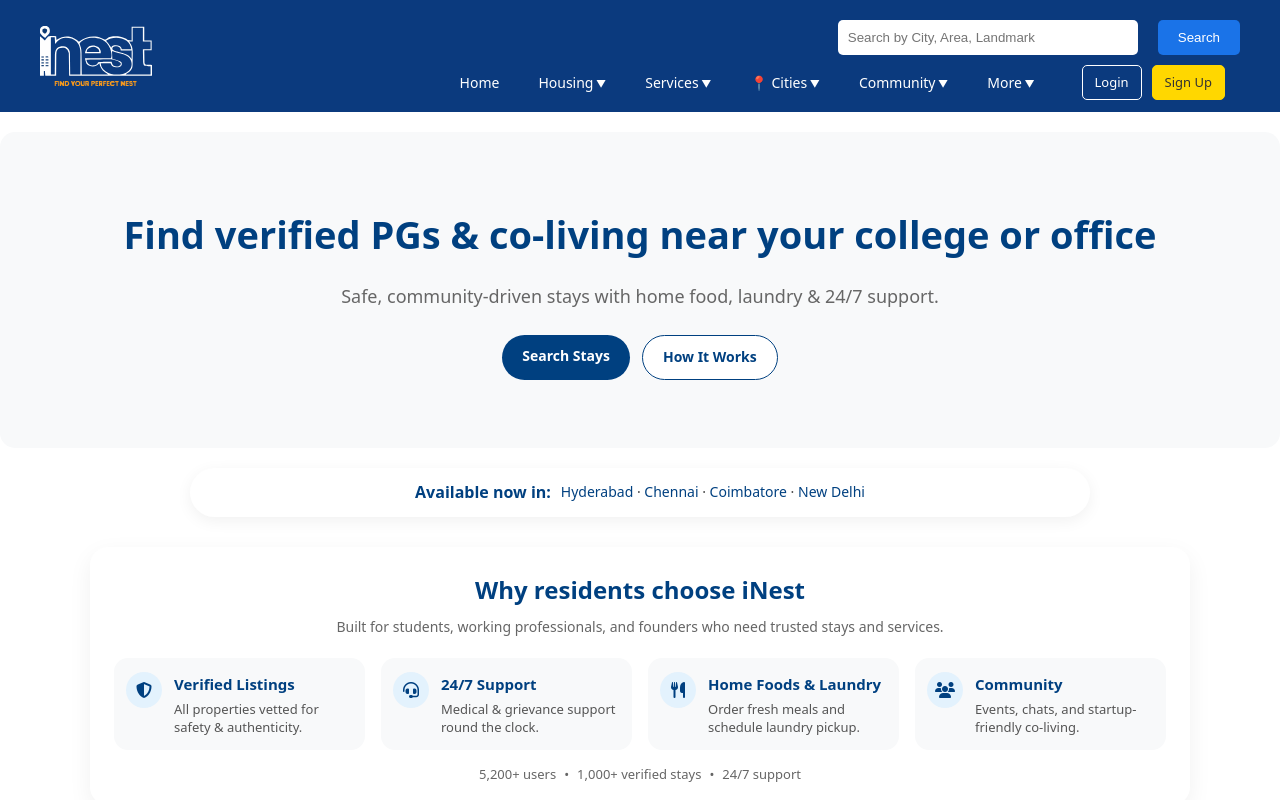
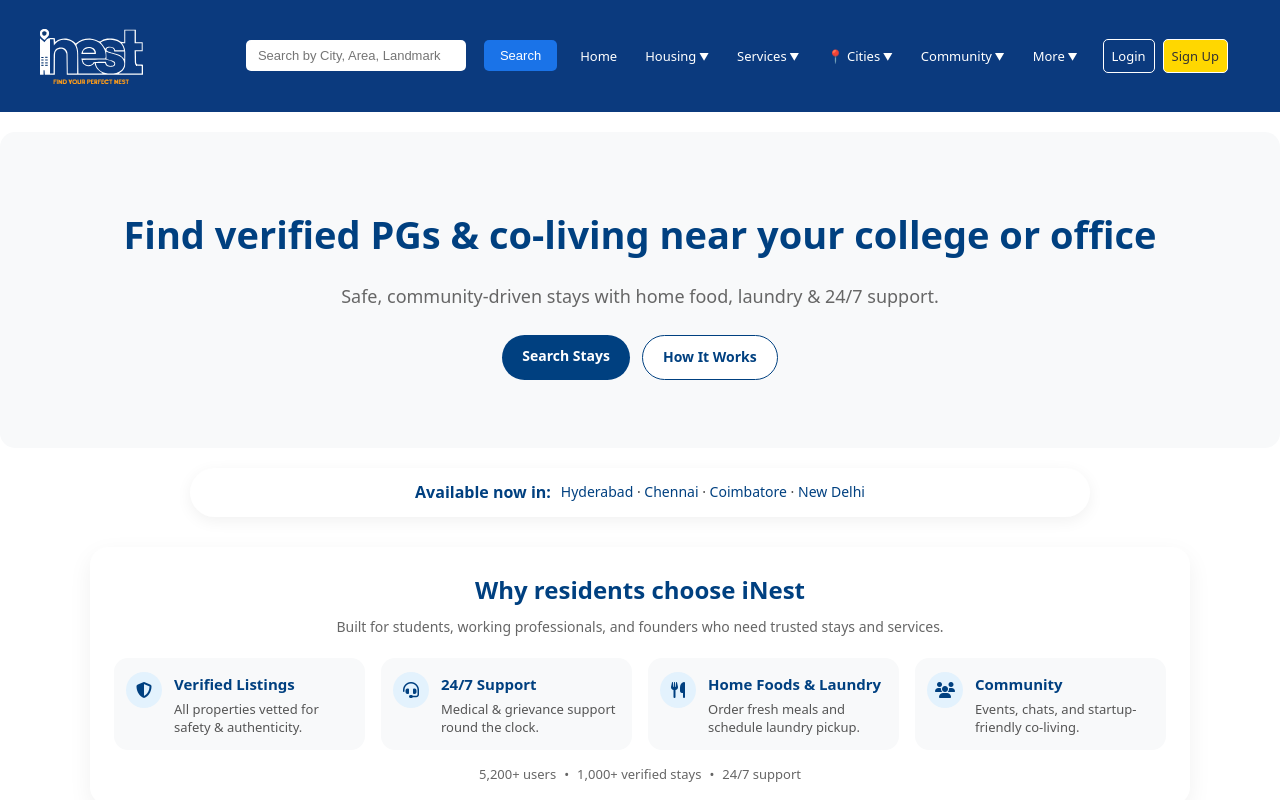
Before and after one commit to vsm-0/inest-website, a website: page public/index.html in a window 1280 px wide. Shown: the top 800 px of the page. Drawn offline with Linux system fonts and the light colour scheme; no server answers; files whose address does not match are found by name.

```diff
--- a/public/responsive-styles.css
+++ b/public/responsive-styles.css
@@ -25,74 +25,78 @@ body header {
 body .header-container {
     display: flex !important;
     justify-content: space-between !important;
-    align-items: flex-start !important;
+    align-items: center !important;
     max-width: 1200px !important;
     margin: 0 auto !important;
 }
 
 body .logo img {
-    height: 80px !important;
-    max-width: 200px !important;
+    height: 55px !important;
+    max-width: 180px !important;
 }
 
 body .right-section {
     display: flex !important;
-    flex-direction: column !important;
-    align-items: flex-end !important;
+    flex-direction: row !important;
+    align-items: center !important;
+    gap: 15px !important;
 }
 
 body .search-bar {
-    margin-bottom: 10px !important;
+    margin-bottom: 0 !important;
     display: flex !important;
-    flex-wrap: wrap !important;
-    gap: 10px !important;
+    flex-wrap: nowrap !important;
+    align-items: center !important;
+    gap: 8px !important;
 }
 
 body .search-bar input {
-    padding: 10px !important;
-    width: 300px !important;
+    padding: 8px 12px !important;
+    width: 220px !important;
     border: none !important;
     border-radius: 5px !important;
     flex: 1 !important;
-    min-width: 200px !important;
+    min-width: 150px !important;
+    font-size: 13px !important;
 }
 
 body .search-bar button {
-    padding: 10px 20px !important;
+    padding: 8px 16px !important;
     background-color: #1a73e8 !important;
     color: white !important;
     border: none !important;
     border-radius: 5px !important;
     cursor: pointer !important;
     white-space: nowrap !important;
+    font-size: 13px !important;
 }
 
 .nav-bar ul {
     list-style: none;
-    display: flex;
-    gap: 15px;
-    margin: 0;
-    padding: 0;
-    align-items: center;
-    flex-wrap: wrap;
+    display: flex !important;
+    gap: 12px !important;
+    margin: 0 !important;
+    padding: 0 !important;
+    align-items: center !important;
+    flex-wrap: nowrap !important;
 }
 
 .nav-bar ul li {
     position: relative;
 }
 
-.nav-bar ul li a {
-    color: white;
-    text-decoration: none;
-    padding: 8px 12px;
-    border-radius: 5px;
-    transition: background-color 0.3s;
-    font-size: 14px;
-    white-space: nowrap;
+.nav-bar ul > li > a {
+    color: white !important;
+    text-decoration: none !important;
+    padding: 6px 8px !important;
+    border-radius: 5px !important;
+    transition: background-color 0.3s !important;
+    font-size: 13px !important;
+    white-space: nowrap !important;
 }
 
-.nav-bar ul li a:hover {
-    background-color: rgba(255, 255, 255, 0.1);
+.nav-bar ul > li > a:hover {
+    background-color: rgba(255, 255, 255, 0.1) !important;
 }
 
 /* Dropdown styles */
@@ -132,17 +136,19 @@ body .search-bar button {
 
 /* Auth buttons */
 .auth-buttons {
-    display: flex;
-    gap: 10px;
-    margin-left: 20px;
-    flex-wrap: wrap;
+    display: flex !important;
+    gap: 8px !important;
+    margin-left: 5px !important;
+    flex-wrap: nowrap !important;
+    align-items: center !important;
 }
 
 .auth-buttons a {
-    padding: 6px 12px !important;
-    border: 1px solid white;
-    border-radius: 4px;
+    padding: 6px 10px !important;
+    border: 1px solid white !important;
+    border-radius: 4px !important;
     font-size: 13px !important;
+    white-space: nowrap !important;
 }
 
 .auth-buttons .login-btn:hover {
```
